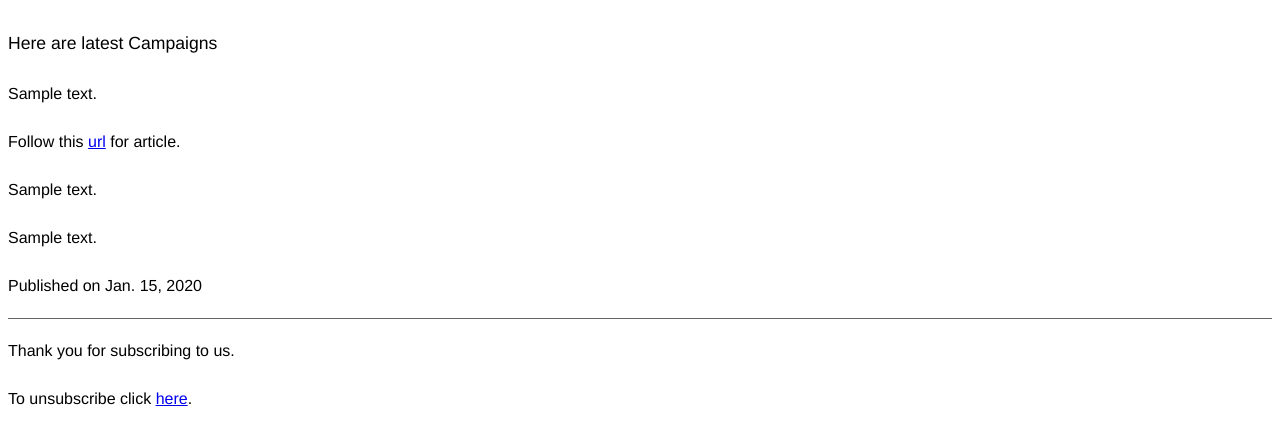
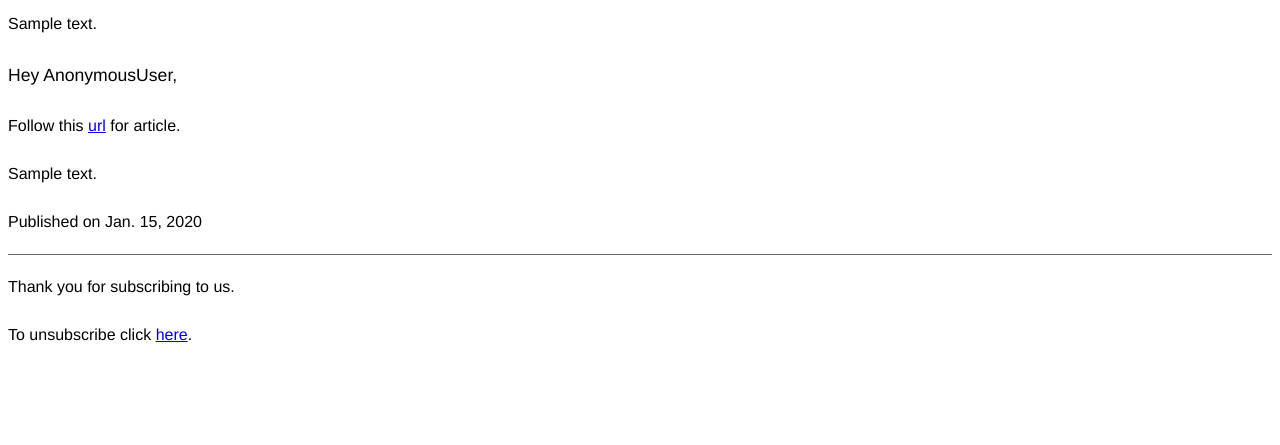
Before and after one commit to anshumannandan/CampaignMailer, a Django app: template core/templates/email.html in a window 1280 px wide. Shown: the top 445 px of the page. Run offline with Django 4.2, Linux system fonts and the light colour scheme; tables that the repository leaves empty hold one stand-in row (values such as "Sample post"); the template is opened without the code that fills it: values that come from a table or form of the project are taken from there, most other values are stand-ins (such as "Sample title", 1, 10 or a date in 2020); parts of the project's set-up code (start-up, migrations or seed data) failed here and were passed over.

Commit message:
fixed email template and send email function

```diff
--- a/core/templates/email.html
+++ b/core/templates/email.html
@@ -4,21 +4,16 @@
     <meta charset="UTF-8">
     <meta http-equiv="X-UA-Compatible" content="IE=edge">
     <meta name="viewport" content="width=device-width, initial-scale=1.0">
-    <title>CAMPAIGN EMAIL</title>
+    <title>{{campaign.subject}}</title>
 </head>
 <body>
     <div style="font-family: Helvetica,Arial,sans-serif;min-width:1000px;overflow:auto;line-height:2">
-        <p style="font-size:1.1em">Here are latest Campaigns</p>
-
-        {% for campaign in campaigns %}
-            {{campaign.preview_text}}
-            <p>Follow this <a href={{campaign.article_url}}>url</a> for article.</p>
-            {{campaign.html_content|safe}}
-            <p>{{campaign.plain_text_content}}</p>
-            <p>Published on {{campaign.published_date}}</p>
-            <hr style="border:none;border-top:1px solid rgb(100, 100, 100)" />
-        {% endfor %}
-
+        {{campaign.preview_text}}
+        <p style="font-size:1.1em">Hey {{user}},</p>
+        <p>Follow this <a href={{campaign.article_url}}>url</a> for article.</p>
+        {{campaign.html_content|safe}}
+        <p>Published on {{campaign.published_date}}</p>
+        <hr style="border:none;border-top:1px solid rgb(100, 100, 100)" />
         <p>Thank you for subscribing to us.</p>
         <p>To unsubscribe click <a href={{unsubscribe_url}}>here</a>.</p>
     </div>
```
Also changed, not shown: core/views.py (+7 -10 lines).
